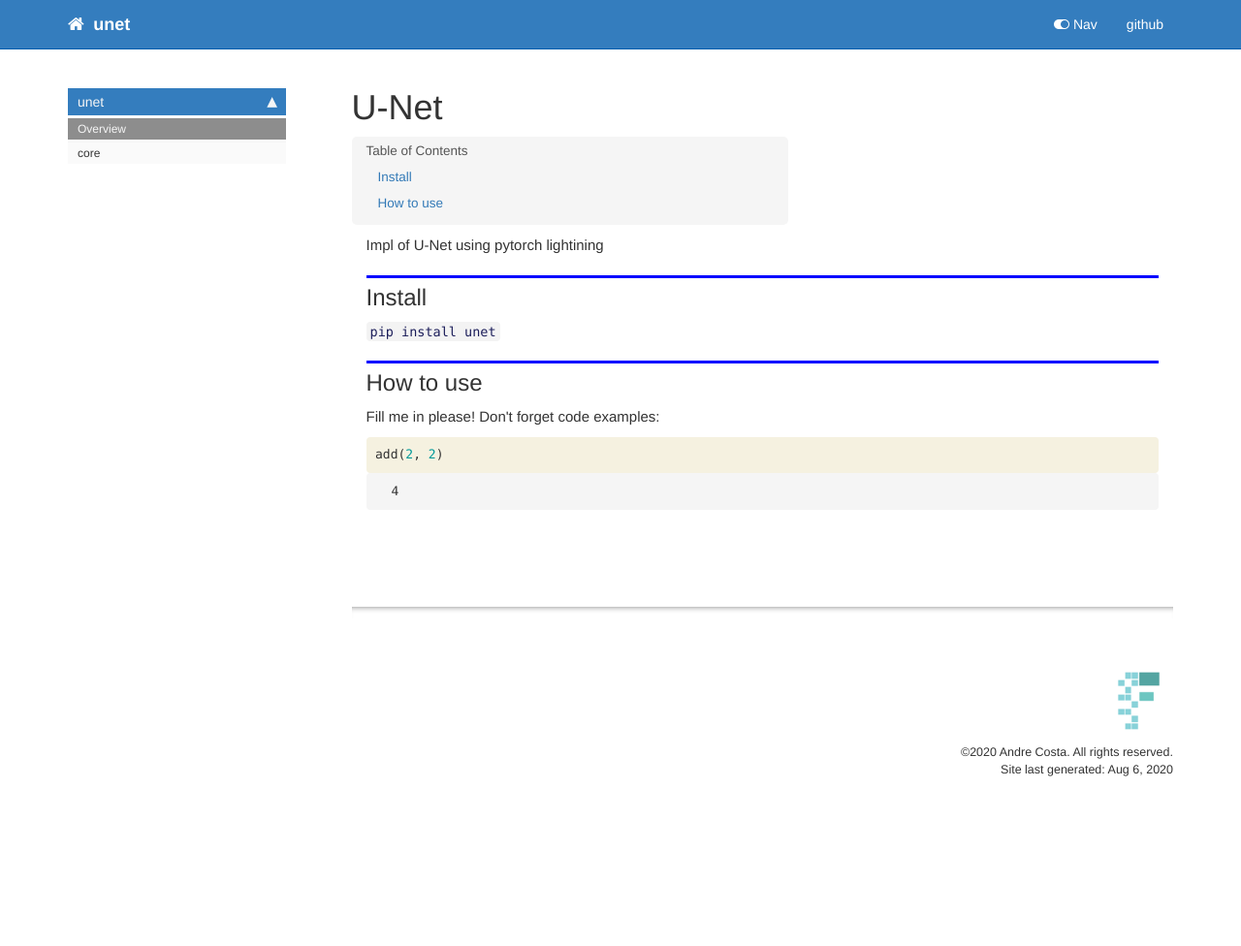
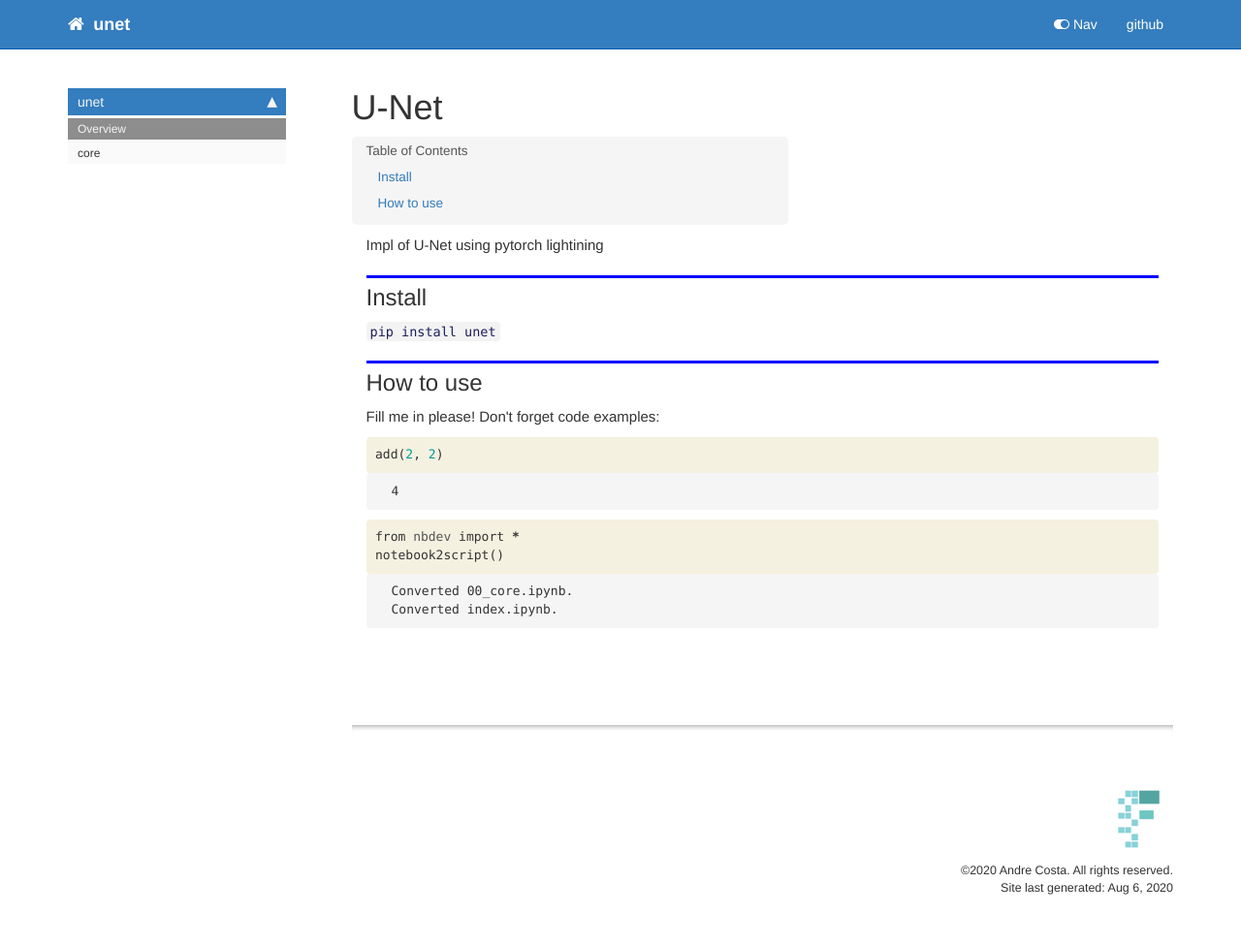
Before and after one commit to andreandradecosta/unet, a Jekyll site: the page built from docs/index.html, in a window 1280 px wide. Shown: the whole page at 97% size. Built offline with Jekyll 4.4.1, drawn with Linux system fonts in a browser that asks for light colours; nearby versions of some CDN libraries; comment, search, counter and statistics services are not loaded; before the commit the page ends 900 px from its top, so only the background shows below that.

```diff
--- a/_config.yml
+++ /dev/null
@@ -1 +0,0 @@
-theme: jekyll-theme-slate
--- a/docs/index.html
+++ b/docs/index.html
@@ -93,4 +93,37 @@ sidebar: home_sidebar
 </div>
     {% endraw %}
 
+    {% raw %}
+
+<div class="cell border-box-sizing code_cell rendered">
+<div class="input">
+
+<div class="inner_cell">
+    <div class="input_area">
+<div class=" highlight hl-ipython3"><pre><span></span><span class="kn">from</span> <span class="nn">nbdev</span> <span class="kn">import</span> <span class="o">*</span>
+<span class="n">notebook2script</span><span class="p">()</span>
+</pre></div>
+
+    </div>
 </div>
+</div>
+
+<div class="output_wrapper">
+<div class="output">
+
+<div class="output_area">
+
+<div class="output_subarea output_stream output_stdout output_text">
+<pre>Converted 00_core.ipynb.
+Converted index.ipynb.
+</pre>
+</div>
+</div>
+
+</div>
+</div>
+
+</div>
+    {% endraw %}
+
+</div>
--- a/unet/core.py
+++ b/unet/core.py
@@ -4,5 +4,5 @@ __all__ = ['add']
 
 # Cell
 def add(n1, n2):
-    """Add function"""
+    "Add function"
     return n1+n2
```
Also changed, not shown: docs/core.html (+33 -0 lines), README.md, 2 other files.
